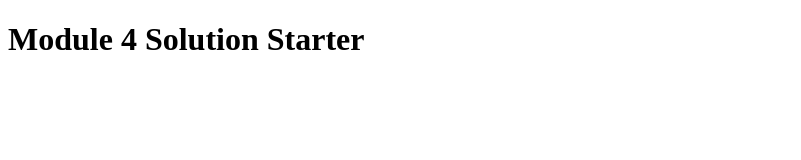
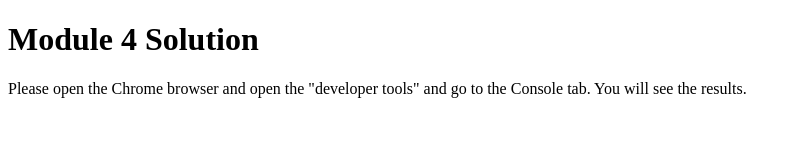
Before and after one commit to leiwang80/leiwang80.github.io, a plain HTML site: page web_design/module4_solution/index.html in a window 1280 px wide. Shown: the whole page, without its empty margins (0-801 px from the left). Drawn offline with Linux system fonts and the light colour scheme.

Commit message:
modify module4 solution

```diff
--- a/web_design/module4_solution/index.html
+++ b/web_design/module4_solution/index.html
@@ -11,6 +11,9 @@
   <script src="script.js"></script>
 </head>
 <body>
-  <h1>Module 4 Solution Starter</h1>
+  <h1>Module 4 Solution</h1>
+  <p>
+      Please open the Chrome browser and open the "developer tools" and go to the Console tab.   You will see the results.
+  </p>
 </body>
 </html>
```
